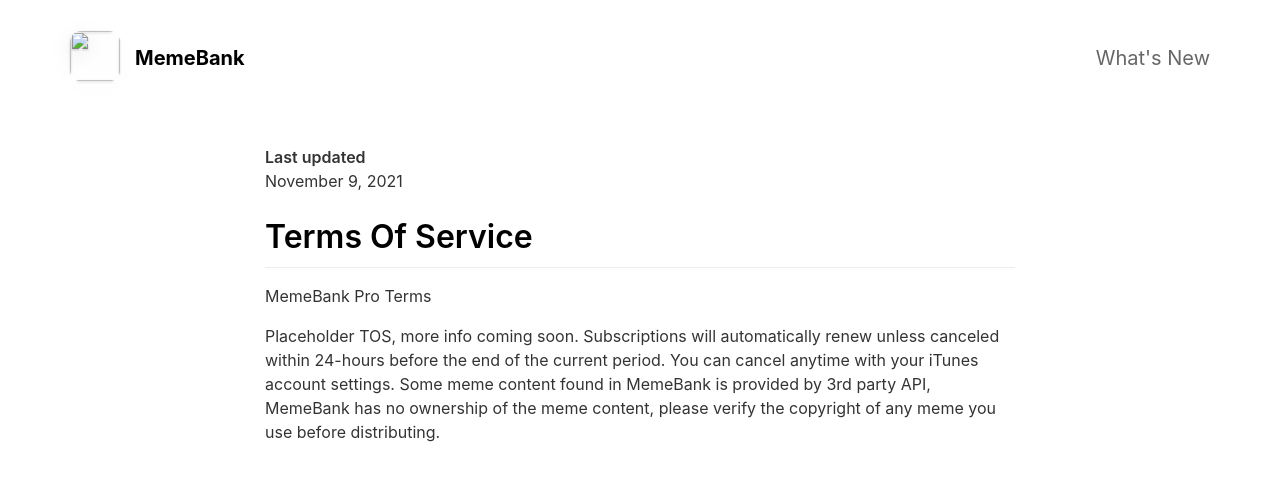
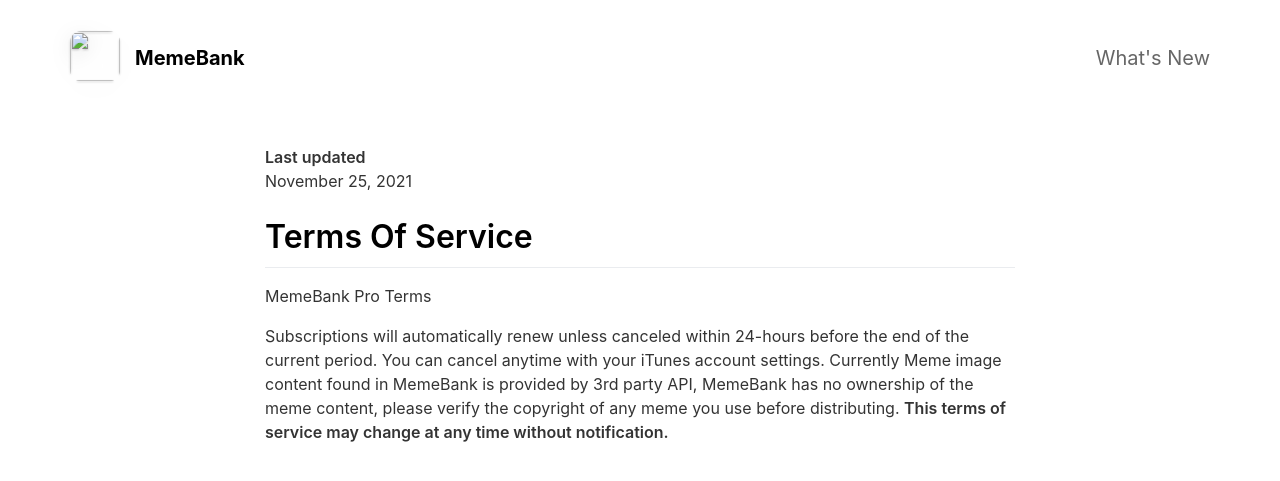
Before and after one commit to bfwalton/MemeBank-Website, a Jekyll site: the page built from _pages/termsofservice.md, in a window 1280 px wide. Shown: the top 481 px of the page. Built offline with Jekyll 4.4.1, drawn with Linux system fonts in a browser that asks for light colours; nearby versions of some CDN libraries.

Commit message:
updated pp and tos

```diff
--- a/_pages/termsofservice.md
+++ b/_pages/termsofservice.md
@@ -5,10 +5,11 @@ include_in_header: false
 ---
 
 **Last updated**
-November 9, 2021
+November 25, 2021
 
 # Terms Of Service
 MemeBank Pro Terms
 
-Placeholder TOS, more info coming soon. Subscriptions will automatically renew unless canceled within 24-hours before the end of the current period. You can cancel anytime with your iTunes account settings.
-Some meme content found in MemeBank is provided by 3rd party API, MemeBank has no ownership of the meme content, please verify the copyright of any meme you use before distributing.
+Subscriptions will automatically renew unless canceled within 24-hours before the end of the current period. You can cancel anytime with your iTunes account settings.
+Currently Meme image content found in MemeBank is provided by 3rd party API, MemeBank has no ownership of the meme content, please verify the copyright of any meme you use before distributing.
+**This terms of service may change at any time without notification.**
```
Also changed, not shown: _pages/privacypolicy.md (+2 -2 lines).
